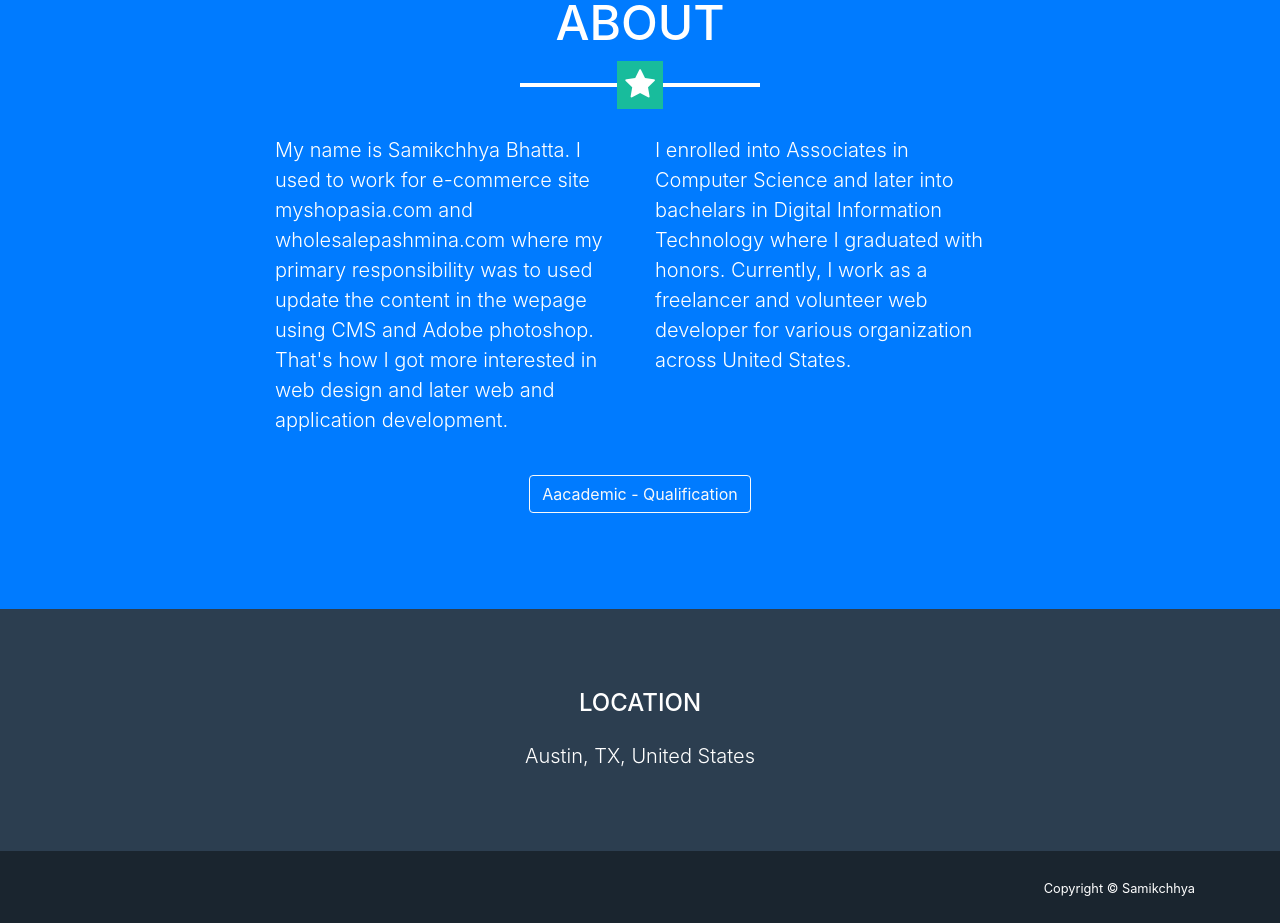
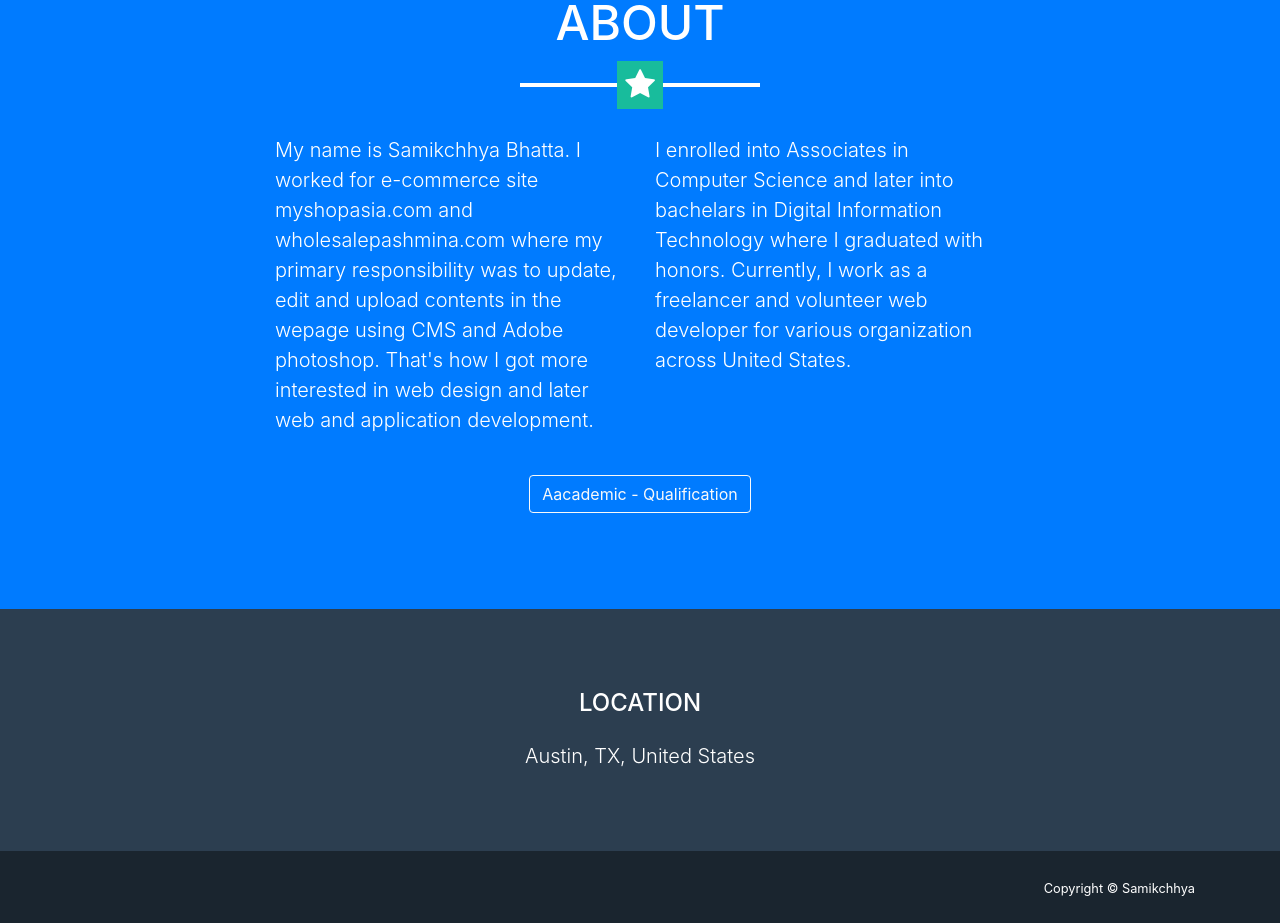
Before and after one commit to samibhatta/samibhatta.github.io, a website with bundled scripts: page portfolio/index.html in a window 1280 px wide. Shown: the part 1737-2660 px from the top of the page. Built offline with nearby package versions, Linux system fonts and the light colour scheme.

Commit message:
edited contents in about us section

```diff
--- a/portfolio/index.html
+++ b/portfolio/index.html
@@ -136,8 +136,8 @@
         <hr class="star-light mb-5">
         <div class="row">
           <div class="col-lg-4 ml-auto">
-            <p class="lead">My name is Samikchhya Bhatta. I used to work for e-commerce site myshopasia.com and wholesalepashmina.com where
-              my primary responsibility was to used update the content in the wepage using CMS and Adobe photoshop. That's how I got more interested in
+            <p class="lead">My name is Samikchhya Bhatta. I worked for e-commerce site myshopasia.com and wholesalepashmina.com where
+              my primary responsibility was to update, edit and upload contents in the wepage using CMS and Adobe photoshop. That's how I got more interested in
               web design and later web and application development.</p>
           </div>
           <div class="col-lg-4 mr-auto">
```
